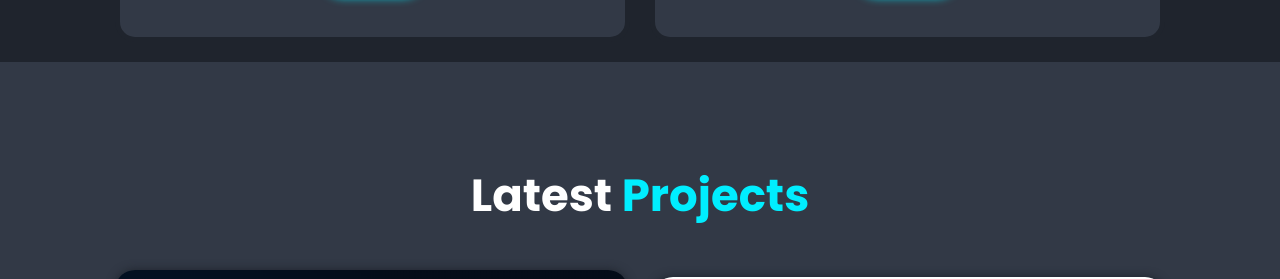
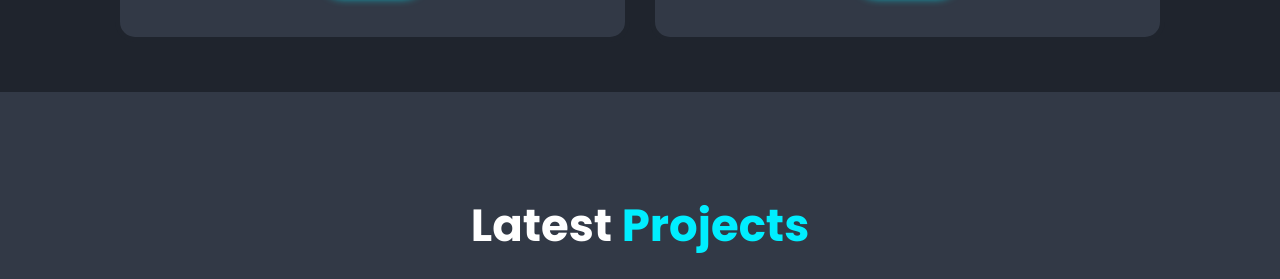
Before and after one commit to amantripathi038/amantripathi038.github.io, a plain HTML site: page index.html in a window 1280 px wide. Shown: the part 2521-2800 px from the top of the page. Drawn offline with nearby package versions, Linux system fonts and the light colour scheme.

Commit message:
section padding change

```diff
--- a/css/style.css
+++ b/css/style.css
@@ -30,7 +30,7 @@ body {
 
 section {
   min-height: 100vh;
-  padding: 10rem 9% 2rem;
+  padding: 10rem 9% 5rem;
 }
 
 .header {
--- a/index.html
+++ b/index.html
@@ -25,7 +25,7 @@
         <a href="#home" class="active">Home</a>
         <a href="#about">About</a>
         <a href="#coding">Coding Profiles</a>
-        <a href="#portfolio">Portfolio</a>
+        <a href="#projects">Projects</a>
         <a href="#contact">Contact</a>
       </nav>
     </header>
@@ -159,7 +159,7 @@
       </div>
     </section>
 
-    <section class="portfolio" id="portfolio">
+    <section class="portfolio" id="projects">
       <h2 class="heading">Latest <span>Projects</span></h2>
       <div class="portfolio-container">
         <div class="portfolio-box">
```
